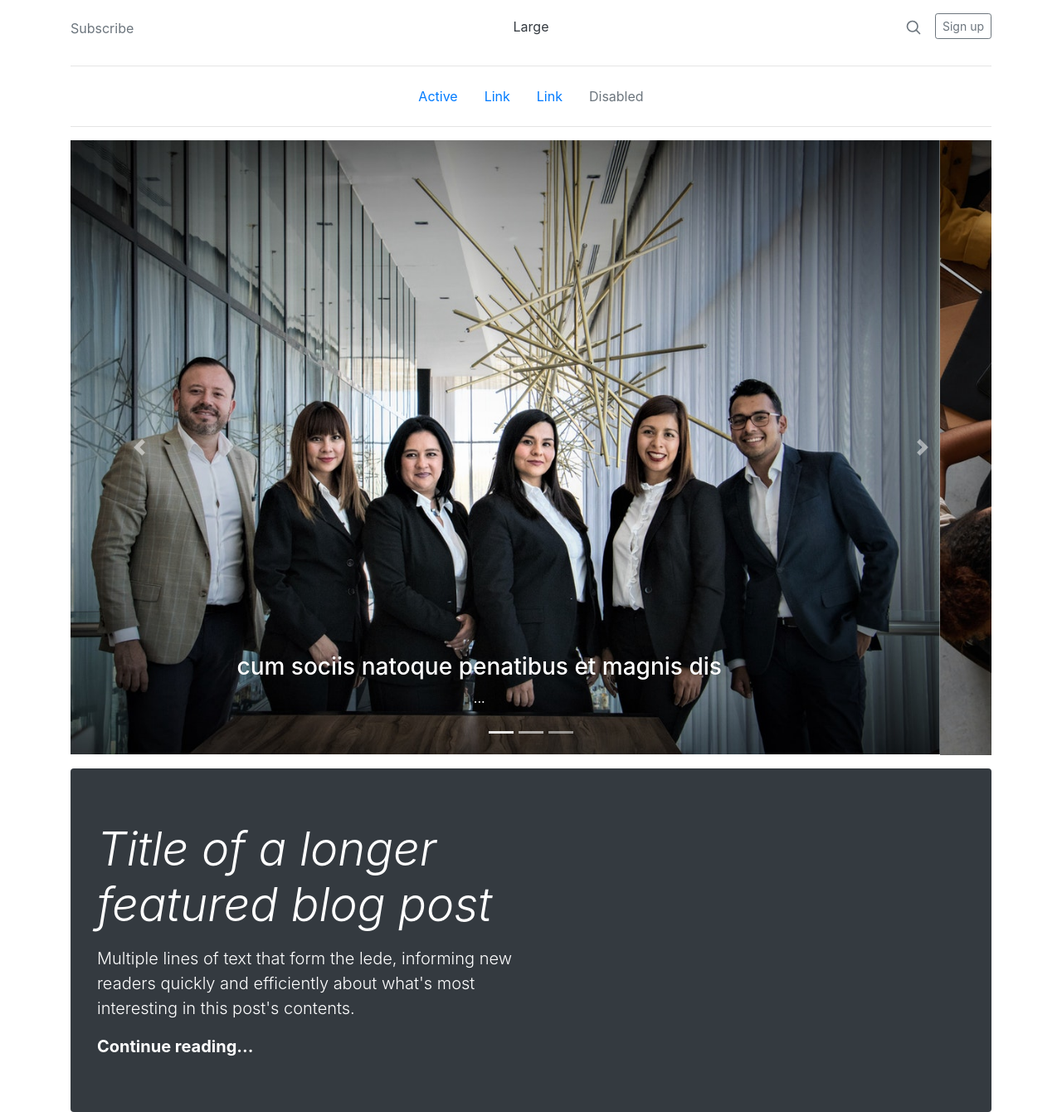
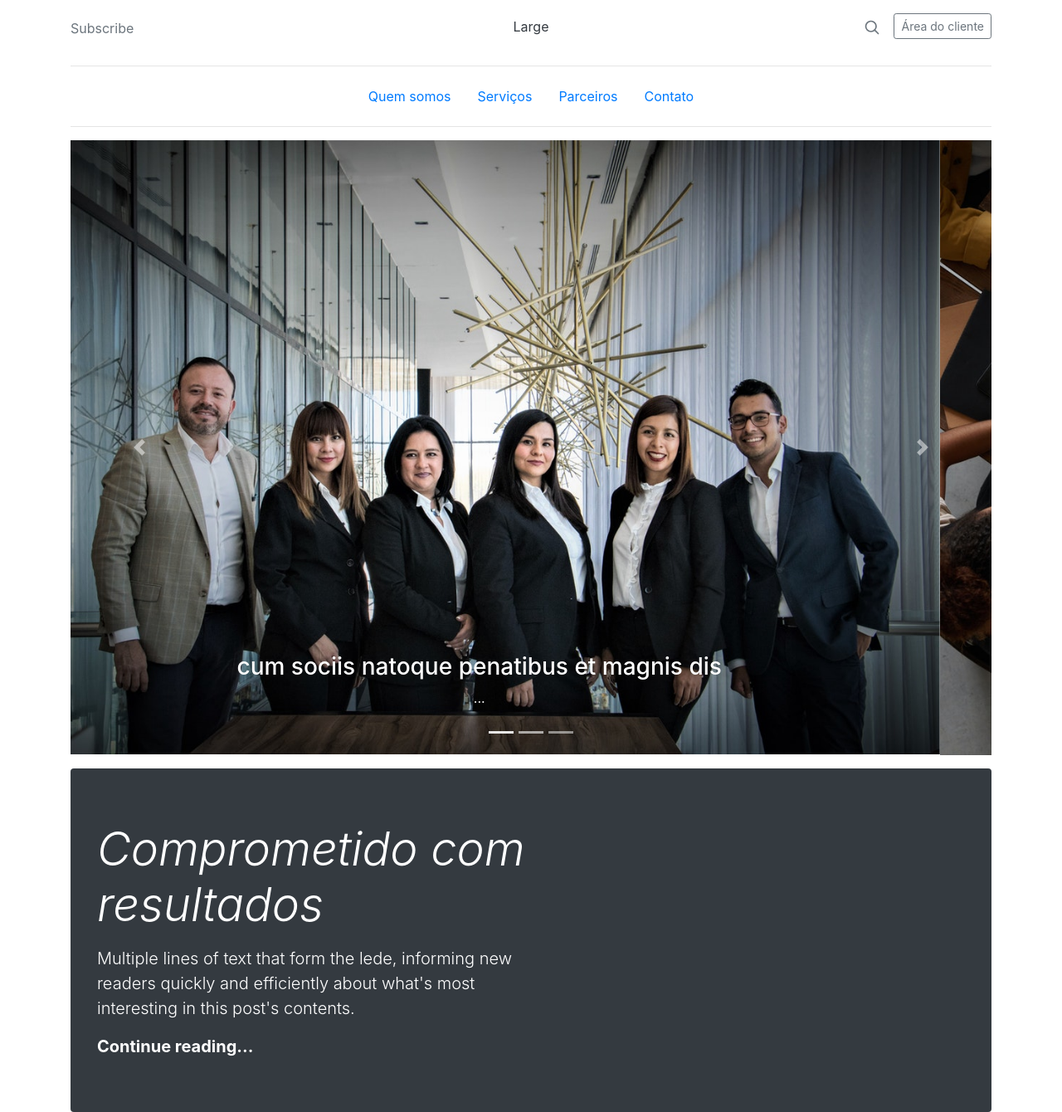
Before and after one commit to gbeto19/Portifolio, a plain HTML site: page index.html in a window 1280 px wide. Shown: the top 1340 px of the page at 83% size. Drawn offline with nearby package versions, Linux system fonts and the light colour scheme.

Commit message:
atualizações no menu

```diff
--- a/index.html
+++ b/index.html
@@ -22,7 +22,7 @@
             <a class="text-muted" href="#" aria-label="Search">
               <svg xmlns="http://www.w3.org/2000/svg" width="20" height="20" fill="none" stroke="currentColor" stroke-linecap="round" stroke-linejoin="round" stroke-width="2" class="mx-3" role="img" viewBox="0 0 24 24" focusable="false"><title>Search</title><circle cx="10.5" cy="10.5" r="7.5"></circle><path d="M21 21l-5.2-5.2"></path></svg>
             </a>
-            <a class="btn btn-sm btn-outline-secondary" href="#">Sign up</a>
+            <a class="btn btn-sm btn-outline-secondary" href="#">Área do cliente</a>
           </div>
         </div>
       </header>
@@ -31,16 +31,16 @@
           <!-- NAVBAR-->
     <ul class="nav justify-content-center" style="background-color: #ffffff;">
         <li class="nav-item">
-          <a class="nav-link active" href="#">Active</a>
+          <a class="nav-link active" href="#">Quem somos</a>
         </li>
         <li class="nav-item">
-          <a class="nav-link" href="#">Link</a>
+          <a class="nav-link" href="#">Serviços</a>
         </li>
         <li class="nav-item">
-          <a class="nav-link" href="#">Link</a>
+          <a class="nav-link" href="#">Parceiros</a>
         </li>
         <li class="nav-item">
-          <a class="nav-link disabled" href="#" tabindex="-1" aria-disabled="true">Disabled</a>
+          <a class="nav-link " href="#" tabindex="-1" >Contato</a>
         </li>
       </ul>
       <hr>
@@ -89,7 +89,7 @@
       <p style="margin: auto;"></p>
       <div class="jumbotron  text-white rounded bg-dark">
         <div class="col-md-6 px-0">
-          <h1 class="display-4 font-italic">Title of a longer featured blog post</h1>
+          <h1 class="display-4 font-italic">Comprometido com resultados</h1>
           <p class="lead my-3">Multiple lines of text that form the lede, informing new readers quickly and efficiently about what's most interesting in this post's contents.</p>
           <p class="lead mb-0"><a href="#" class="text-white font-weight-bold">Continue reading...</a></p>
         </div>
```
